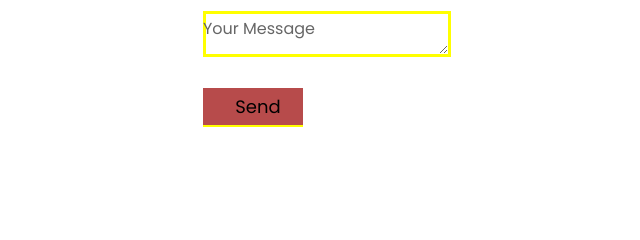
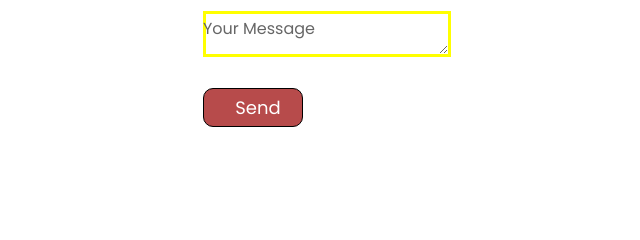
Before and after one commit to MukamiKelvin/Kimahlife-Personal-Portfolio, a plain HTML site: page index.html in a window 1280 px wide. In both pictures the pointer is over the input "Send". Shown: the part 4091-4331 px from the top of the page, 531-1171 px from the left. Drawn offline with nearby package versions, Linux system fonts and the light colour scheme; files that its build step writes are made by us from their sources.

Commit message:
Update style.css

```diff
--- a/style.css
+++ b/style.css
@@ -768,12 +768,12 @@ textarea {
     }
 }
 
-.sbtn {
+.inputBox #sbtn {
     border: 1px solid #000;
     border-radius: 10px;
     background: #fff;
 }
-.sbtn:hover {
+.inputBox #sbtn:hover {
     background: #b74b4b;
     color: white;
 }
```
